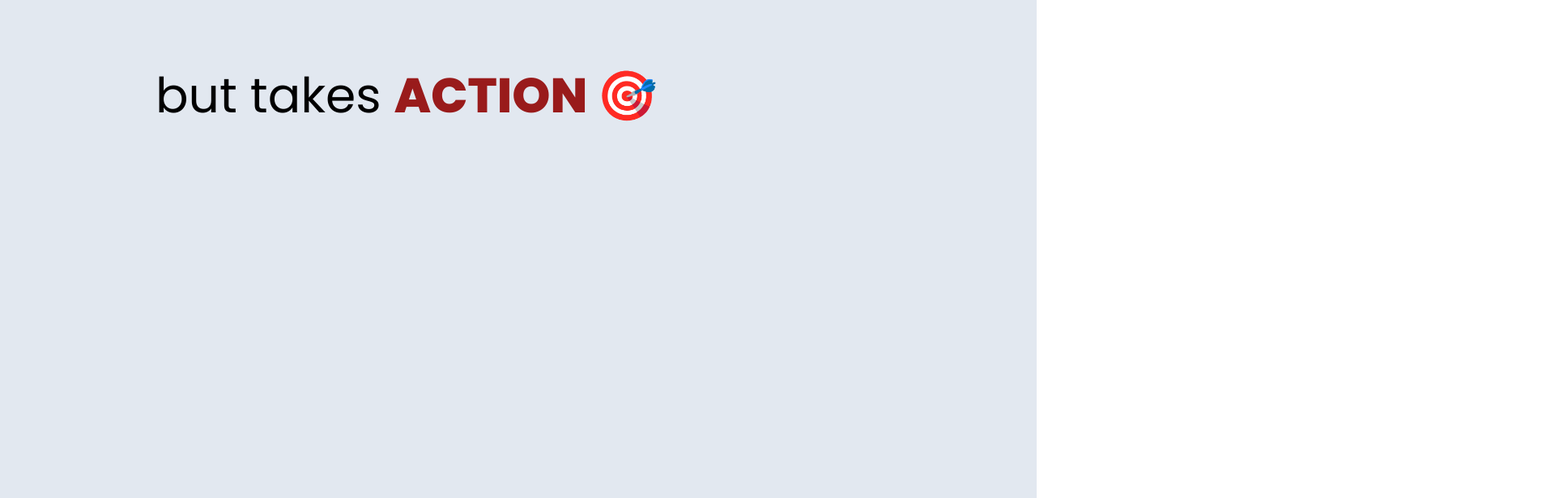
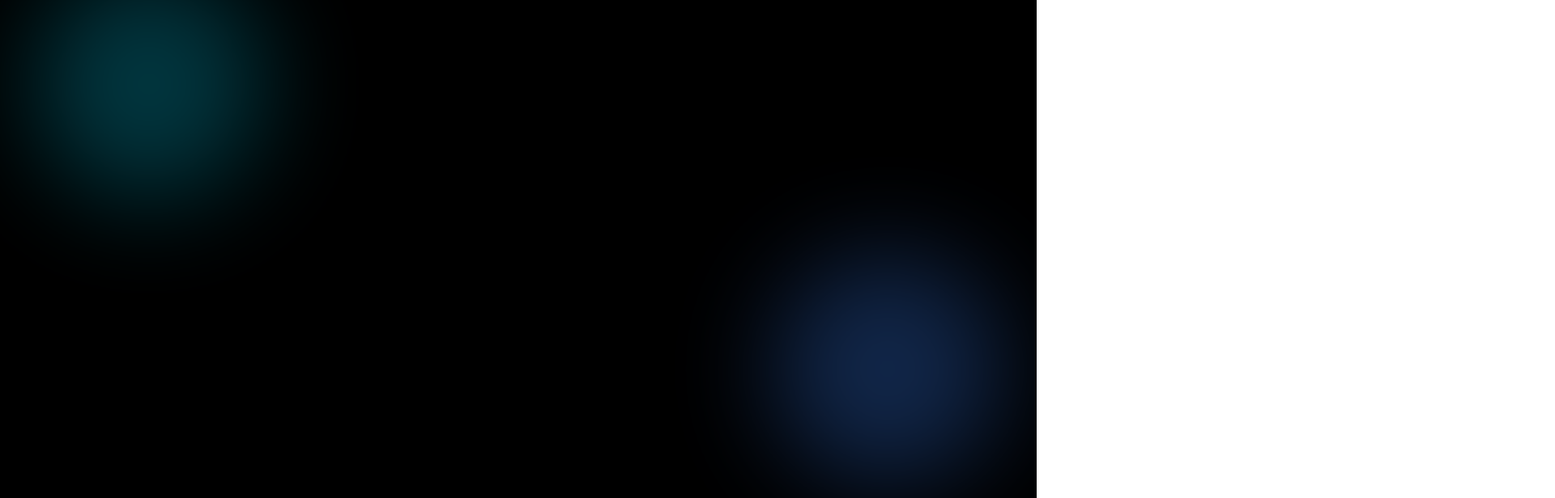
Before and after one commit to bnusmann22/snapAct-web, a React (Vite) app: page / in a window 1280 px wide. Shown: the part 920-1536 px from the top of the page at 81% size, 1920 px wide, since content can reach past the window. Built offline with nearby package versions, Linux system fonts and the light colour scheme; a web font is replaced by a local one; what tailwindcss-filters would draw is missing.

Commit message:
some changes

```diff
--- a/src/components/Features.jsx
+++ b/src/components/Features.jsx
@@ -1,152 +1,283 @@
-import { useGSAP } from '@gsap/react'
-import { gsap } from 'gsap'
-import { ScrollTrigger } from 'gsap/ScrollTrigger'
-import { useRef } from 'react'
+"use client"
 
-import { motion } from 'framer-motion'
+import { useGSAP } from "@gsap/react"
+import { gsap } from "gsap"
+import { ScrollTrigger } from "gsap/ScrollTrigger"
+import { useRef, useEffect, useState } from "react"
 
-const ANIMATION_TIMINGS = {
-  logo: { duration: 0.8 },
-  title: { duration: 1 },
-  subtitle: { delay: 0.3, duration: 0.8 },
-  buttons: { delay: 0.6, duration: 0.8 },
-  languagePane: { delay: 0.8, duration: 0.7 },
-}
-
-
-// Register the ScrollTrigger plugin once
 gsap.registerPlugin(ScrollTrigger)
 
 const features = [
   {
-    title: 'Lightning Fast ⚡',
-    desc: 'Optimized performance with zero lag.',
-    img: 'https://images.unsplash.com/photo-1518770660439-24edd4c5655c?w=600&h=400&fit=crop',
+    title: "Real-Time Insights",
+    subtitle: "AI-Powered Civic Data",
+    desc: "Transform raw civic data into actionable intelligence. Our AI analyzes millions of data points to surface meaningful patterns in community issues.",
+    highlights: ["ML-Driven Analysis", "Instant Processing", "99.9% Accuracy"],
+    icon: "📊",
+    gradient: "from-cyan-500 to-blue-600",
   },
   {
-    title: 'Secure by Default 🛡️',
-    desc: 'End-to-end encryption and privacy first.',
-    img: 'https://images.unsplash.com/photo-1563013544-824ae1b704d3?w=600&h=400&fit=crop',
+    title: "Intelligent Reporting",
+    subtitle: "Smart Report Generation",
+    desc: "Auto-generate comprehensive civic reports with AI-powered insights. Visualize complex data trends with stunning, interactive charts.",
+    highlights: ["Auto-Generated Reports", "Visual Analytics", "One-Click Export"],
+    icon: "📈",
+    gradient: "from-blue-500 to-purple-600",
   },
   {
-    title: 'Beautiful UI ✨',
-    desc: 'Pixel-perfect design that delights.',
-    img: 'https://images.unsplash.com/photo-1498050108023-c5249f4df085?w=600&h=400&fit-crop',
+    title: "Community Impact",
+    subtitle: "Measure What Matters",
+    desc: "Track community engagement and civic impact in real-time. See how initiatives drive change with our predictive impact modeling.",
+    highlights: ["Impact Tracking", "Predictive Models", "Real-Time Updates"],
+    icon: "🎯",
+    gradient: "from-purple-500 to-pink-600",
   },
   {
-    title: 'Always Synced 🔄',
-    desc: 'Real-time updates across all devices.',
-    img: 'https://images.unsplash.com/photo-1518770660439-24edd4c5655c?w=600&h=400&fit=crop',
+    title: "Collaborative Platform",
+    subtitle: "Connect & Engage",
+    desc: "Unite stakeholders around shared civic goals. Seamless collaboration tools powered by AI for better decision-making.",
+    highlights: ["Team Tools", "Smart Notifications", "Instant Sharing"],
+    icon: "🤝",
+    gradient: "from-pink-500 to-red-600",
   },
   {
-    title: 'AI Powered 🧠',
-    desc: 'Smart features that learn from you.',
-    img: 'https://images.unsplash.com/photo-1558655146-9f40138edfeb?w=600&h=400&fit=crop',
+    title: "Predictive Analytics",
+    subtitle: "The Future, Today",
+    desc: "Stay ahead with AI-powered predictions. Forecast civic trends and community needs before they emerge.",
+    highlights: ["Trend Forecasting", "Risk Assessment", "Opportunity Detection"],
+    icon: "🔮",
+    gradient: "from-cyan-500 to-teal-600",
   },
 ]
 
-function Features() {
+export default function FeaturesSection() {
   const sectionRef = useRef(null)
   const containerRef = useRef(null)
+  const titleRef = useRef(null)
+  const [isSmallScreen, setIsSmallScreen] = useState(false)
 
-  // useGSAP is the recommended way to use GSAP in React for automatic cleanup.
+  useEffect(() => {
+    setIsSmallScreen(window.innerWidth < 768)
+    const handleResize = () => setIsSmallScreen(window.innerWidth < 768)
+    window.addEventListener("resize", handleResize)
+    return () => window.removeEventListener("resize", handleResize)
+  }, [])
+
   useGSAP(
     () => {
-      const section = sectionRef.current
+      if (!sectionRef.current || !containerRef.current) return
 
-      // Total width of all feature cards combined
-      // We assume each card is 100vw wide
+      // Only apply horizontal scroll on desktop
+      if (window.innerWidth < 768) {
+        return
+      }
+
       const cardWidth = window.innerWidth
       const totalScrollWidth = cardWidth * features.length
       const distanceToMove = totalScrollWidth - cardWidth
 
-      // The ScrollTrigger length for the pinning effect
-      const pinLength = distanceToMove
-
-      // Pin the section and animate the container horizontally
-      ScrollTrigger.create({
-        trigger: section,
-        start: 'top top',
-        end: `+=${pinLength}`,
-        pin: true,
-        scrub: 1,
-
+      // Intro animation
+      gsap.from(titleRef.current, {
+        scrollTrigger: {
+          trigger: sectionRef.current,
+          start: "top center",
+          end: "center center",
+          scrub: 1,
+          markers: false,
+        },
+        opacity: 0,
+        y: 100,
+        duration: 1,
       })
 
+      // Horizontal scroll with smooth easing
       gsap.to(containerRef.current, {
         x: -distanceToMove,
-        ease: 'none',
+        ease: "none",
         scrollTrigger: {
-          trigger: section,
-          start: 'top top',
-          end: `+=${pinLength}`,
-          scrub: 1,
+          trigger: sectionRef.current,
+          start: "top top",
+          end: `+=${distanceToMove * 1.2}`,
+          scrub: 1.2,
+          pin: true,
           invalidateOnRefresh: true,
+          markers: false,
         },
       })
+
+      // Stagger animation for individual cards
+      gsap.utils.toArray(".feature-card").forEach((card, index) => {
+        gsap.from(card, {
+          scrollTrigger: {
+            trigger: card,
+            start: "left center",
+            end: "center center",
+            scrub: 1,
+            markers: false,
+          },
+          opacity: 0,
+          scale: 0.8,
+          rotationY: 45,
+          duration: 0.8,
+        })
+      })
+
+      // Parallax effect on feature images
+      gsap.utils.toArray(".feature-image").forEach((image) => {
+        gsap.to(image, {
+          scrollTrigger: {
+            trigger: image,
+            start: "left center",
+            end: "right center",
+            scrub: 1,
+            markers: false,
+          },
+          scale: 1.1,
+          rotationZ: 5,
+          duration: 1,
+        })
+      })
     },
-    { scope: sectionRef, dependencies: [features.length] }
-  ) // Scope and dependencies for useGSAP
+    { scope: sectionRef, dependencies: [features.length, isSmallScreen] },
+  )
 
   return (
-    <>
-      {/* 1. Introductory Content */}
+    <section ref={sectionRef} className="relative w-full bg-black">
+      {/* Hero Section */}
+      <div className="relative h-screen flex flex-col items-center justify-center overflow-hidden px-4">
+        <div className="absolute inset-0 opacity-30">
+          <div className="absolute top-20 left-10 w-72 h-72 bg-cyan-500 rounded-full mix-blend-screen filter blur-3xl animate-pulse"></div>
+          <div className="absolute bottom-20 right-10 w-72 h-72 bg-blue-500 rounded-full mix-blend-screen filter blur-3xl animate-pulse animation-delay-2000"></div>
+        </div>
 
+        <div ref={titleRef} className="relative z-10 text-center space-y-6 max-w-3xl">
+          <div className="inline-block px-4 py-2 rounded-full bg-cyan-500/10 border border-cyan-500/30 mb-6">
+            <p className="text-sm font-semibold text-cyan-400 uppercase tracking-wider">Powered by AI</p>
+          </div>
 
-      {/* 2. Horizontal Scroll Section - The container that gets pinned */}
-      <section
-        ref={sectionRef}
-        className="w-full h-screen relative overflow-hidden bg-slate-200"
-      >
+          <h1 className="text-5xl md:text-7xl font-bold text-white leading-tight">
+            Features That{" "}
+            <span className="bg-gradient-to-r from-cyan-400 to-blue-500 bg-clip-text text-transparent">Transform</span>{" "}
+            Civic Engagement
+          </h1>
 
-          <div
-            ref={containerRef}
-            className="flex h-full"
-            // Set the total width to accommodate all cards side-by-side (e.g., 5 cards = 500vw)
-            style={{ width: `${features.length * 100}vw` }}
-          >
-            <div className="p-48 bg-slate-200 mr-[600px]">
-            <motion.p
-              className="mt-4 text-lgx font-sans md:text-6xl text-black whitespace-nowrap "
+          <p className="text-lg md:text-xl text-gray-400 leading-relaxed">
+            Experience the future of civic technology. AI-driven insights that empower communities to take meaningful
+            action.
+          </p>
+
+          <div className="pt-4">
+            <p className="text-sm text-gray-500 animate-bounce">↓ Scroll to explore →</p>
+          </div>
+        </div>
+      </div>
+
+      {/* Horizontal Scroll Section - Desktop */}
+      <div className="hidden md:block relative w-full h-screen">
+        <div ref={containerRef} className="flex h-full" style={{ width: `${features.length * 100}vw` }}>
+          {features.map((feature, index) => (
+            <div
+              key={index}
+              className="feature-card w-screen flex-shrink-0 h-full flex items-center justify-center px-8 md:px-16 relative overflow-hidden"
             >
-              {/* Subtitle text is now a single string from translations */}
-              <motion.span >but takes </motion.span>
+              {/* Background gradient blob */}
+              <div className={`absolute inset-0 opacity-10 bg-gradient-to-br ${feature.gradient}`}></div>
 
-              <motion.span
-                className=" md:text-6xl  font-extrabold text-red-800 "
-              >
-              ACTION {"   "} 🎯
-              </motion.span>
-            </motion.p>
-          </div>
-          {features.map((feature, i) => (
-            // Each card takes up 100vw
-            <div
-              key={i}
-              className="w-screen flex-shrink-0 flex items-center justify-center p-10 relative  bg-black text-white"
-            >
-              <div className="max-w-4xl grid grid-cols-1 md:grid-cols-2 gap-10 items-center">
-                {/* Text Content */}
-                <div className="space-y-4 z-10">
-                  <h2 className="text-5xl font-extrabold">{feature.title}</h2>
-                  <p className="text-xl text-gray-300">{feature.desc}</p>
+              <div className="relative z-10 max-w-5xl grid grid-cols-1 md:grid-cols-2 gap-12 items-center">
+                {/* Content */}
+                <div className="space-y-8">
+                  <div>
+                    <div className="text-5xl mb-4">{feature.icon}</div>
+                    <p className="text-cyan-400 text-sm font-semibold uppercase tracking-widest mb-2">
+                      {feature.subtitle}
+                    </p>
+                    <h2 className="text-4xl md:text-5xl font-bold text-white leading-tight">{feature.title}</h2>
+                  </div>
+
+                  <p className="text-lg text-gray-300 leading-relaxed">{feature.desc}</p>
+
+                  <div className="space-y-3 pt-4">
+                    {feature.highlights.map((highlight, i) => (
+                      <div key={i} className="flex items-center gap-3">
+                        <div className="w-2 h-2 rounded-full bg-cyan-400"></div>
+                        <span className="text-gray-300">{highlight}</span>
+                      </div>
+                    ))}
+                  </div>
                 </div>
 
-                {/* Image Content */}
-                <div className="w-full h-80 rounded-xl overflow-hidden shadow-2xl">
-                  <img
-                    src={feature.img}
-                    alt={feature.title}
-                    className="w-full h-full object-cover"
-                  />
+                {/* Feature Image */}
+                <div className="feature-image relative h-80 md:h-96 rounded-2xl overflow-hidden shadow-2xl border border-cyan-500/20">
+                  <div className={`absolute inset-0 bg-gradient-to-br ${feature.gradient} opacity-50`}></div>
+                  <div className="absolute inset-0 flex items-center justify-center">
+                    <div className="text-8xl opacity-20">{feature.icon}</div>
+                  </div>
+                  {/* Grid overlay */}
+                  <div className="absolute inset-0 opacity-10">
+                    <svg width="100%" height="100%" xmlns="http://www.w3.org/2000/svg">
+                      <defs>
+                        <pattern id="grid" width="20" height="20" patternUnits="userSpaceOnUse">
+                          <path d="M 20 0 L 0 0 0 20" fill="none" stroke="white" strokeWidth="0.5" />
+                        </pattern>
+                      </defs>
+                      <rect width="100%" height="100%" fill="url(#grid)" />
+                    </svg>
+                  </div>
                 </div>
               </div>
             </div>
           ))}
         </div>
-      </section>
-    </>
+      </div>
+
+      {/* Mobile Version - Vertical Scroll */}
+      <div className="md:hidden w-full bg-black py-12">
+        {features.map((feature, index) => (
+          <div
+            key={index}
+            className="feature-card min-h-screen flex items-center justify-center px-4 py-20 relative overflow-hidden border-t border-cyan-500/10"
+          >
+            <div className={`absolute inset-0 opacity-5 bg-gradient-to-br ${feature.gradient}`}></div>
+
+            <div className="relative z-10 space-y-8 w-full max-w-md">
+              <div>
+                <div className="text-5xl mb-4">{feature.icon}</div>
+                <p className="text-cyan-400 text-sm font-semibold uppercase tracking-widest mb-2">{feature.subtitle}</p>
+                <h2 className="text-3xl font-bold text-white leading-tight">{feature.title}</h2>
+              </div>
+
+              <p className="text-base text-gray-300 leading-relaxed">{feature.desc}</p>
+
+              <div className="feature-image relative h-72 rounded-2xl overflow-hidden shadow-2xl border border-cyan-500/20">
+                <div className={`absolute inset-0 bg-gradient-to-br ${feature.gradient} opacity-50`}></div>
+                <div className="absolute inset-0 flex items-center justify-center">
+                  <div className="text-7xl opacity-20">{feature.icon}</div>
+                </div>
+              </div>
+
+              <div className="space-y-3 pt-4">
+                {feature.highlights.map((highlight, i) => (
+                  <div key={i} className="flex items-center gap-3">
+                    <div className="w-2 h-2 rounded-full bg-cyan-400"></div>
+                    <span className="text-gray-300 text-sm">{highlight}</span>
+                  </div>
+                ))}
+              </div>
+            </div>
+          </div>
+        ))}
+      </div>
+
+      {/* CTA Section */}
+      <div className="relative w-full py-20 px-4 bg-gradient-to-b from-black to-cyan-950/10">
+        <div className="max-w-2xl mx-auto text-center space-y-6">
+          <h2 className="text-4xl md:text-5xl font-bold text-white">Ready to Transform Civic Engagement?</h2>
+          <p className="text-gray-400 text-lg">Join forward-thinking communities using Snapact to drive real change.</p>
+          <button className="mt-8 px-8 py-4 rounded-full bg-gradient-to-r from-cyan-500 to-blue-600 text-white font-semibold hover:shadow-lg hover:shadow-cyan-500/50 transition-all duration-300">
+            Get Started Today →
+          </button>
+        </div>
+      </div>
+    </section>
   )
 }
-
-export default Features
--- a/src/index.css
+++ b/src/index.css
@@ -3,6 +3,7 @@
 @tailwind base;
 @tailwind components;
 @tailwind utilities;
+
 
 :root {
   font-family: system-ui, Avenir, Helvetica, Arial, sans-serif;
@@ -16,13 +17,104 @@
   text-rendering: optimizeLegibility;
   -webkit-font-smoothing: antialiased;
   -moz-osx-font-smoothing: grayscale;
+  --background: oklch(0.08 0 0);
+  --foreground: oklch(0.98 0 0);
+  --card: oklch(0.12 0 0);
+  --card-foreground: oklch(0.98 0 0);
+  --popover: oklch(0.08 0 0);
+  --popover-foreground: oklch(0.98 0 0);
+  --primary: oklch(0.5 0.2 259);
+  --primary-foreground: oklch(0.98 0 0);
+  --secondary: oklch(0.12 0 0);
+  --secondary-foreground: oklch(0.98 0 0);
+  --muted: oklch(0.25 0 0);
+  --muted-foreground: oklch(0.75 0 0);
+  --accent: oklch(0.65 0.21 263);
+  --accent-foreground: oklch(0.08 0 0);
+  --destructive: oklch(0.577 0.245 27.325);
+  --destructive-foreground: oklch(0.577 0.245 27.325);
+  --border: oklch(0.2 0 0);
+  --input: oklch(0.15 0 0);
+  --ring: oklch(0.65 0.21 263);
+  --chart-1: oklch(0.65 0.21 263);
+  --chart-2: oklch(0.6 0.25 280);
+  --chart-3: oklch(0.5 0.2 320);
+  --chart-4: oklch(0.55 0.22 290);
+  --chart-5: oklch(0.45 0.18 310);
+  --radius: 0.625rem;
+  --sidebar: oklch(0.12 0 0);
+  --sidebar-foreground: oklch(0.98 0 0);
+  --sidebar-primary: oklch(0.5 0.2 259);
+  --sidebar-primary-foreground: oklch(0.98 0 0);
+  --sidebar-accent: oklch(0.12 0 0);
+  --sidebar-accent-foreground: oklch(0.98 0 0);
+  --sidebar-border: oklch(0.2 0 0);
+  --sidebar-ring: oklch(0.65 0.21 263);
 }
 
-@keyframes animateText{
-  from{
+.dark {
+  --background: oklch(0.08 0 0);
+  --foreground: oklch(0.98 0 0);
+  --card: oklch(0.12 0 0);
+  --card-foreground: oklch(0.98 0 0);
+  --popover: oklch(0.08 0 0);
+  --popover-foreground: oklch(0.98 0 0);
+  --primary: oklch(0.5 0.2 259);
+  --primary-foreground: oklch(0.98 0 0);
+  --secondary: oklch(0.12 0 0);
+  --secondary-foreground: oklch(0.98 0 0);
+  --muted: oklch(0.25 0 0);
+  --muted-foreground: oklch(0.75 0 0);
+  --accent: oklch(0.65 0.21 263);
+  --accent-foreground: oklch(0.08 0 0);
+  --destructive: oklch(0.396 0.141 25.723);
+  --destructive-foreground: oklch(0.637 0.237 25.331);
+  --border: oklch(0.2 0 0);
+  --input: oklch(0.15 0 0);
+  --ring: oklch(0.65 0.21 263);
+  --chart-1: oklch(0.65 0.21 263);
+  --chart-2: oklch(0.6 0.25 280);
+  --chart-3: oklch(0.5 0.2 320);
+  --chart-4: oklch(0.55 0.22 290);
+  --chart-5: oklch(0.45 0.18 310);
+  --sidebar: oklch(0.12 0 0);
+  --sidebar-foreground: oklch(0.98 0 0);
+  --sidebar-primary: oklch(0.5 0.2 259);
+  --sidebar-primary-foreground: oklch(0.98 0 0);
+  --sidebar-accent: oklch(0.12 0 0);
+  --sidebar-accent-foreground: oklch(0.98 0 0);
+  --sidebar-border: oklch(0.2 0 0);
+  --sidebar-ring: oklch(0.65 0.21 263);
+}
 
+
+
+
+/* Custom animations for smooth scrollytelling */
+@keyframes float {
+  0%,
+  100% {
+    transform: translateY(0px);
   }
-  to{
-
+  50% {
+    transform: translateY(-20px);
   }
 }
+
+@keyframes pulse-glow {
+  0%,
+  100% {
+    opacity: 1;
+  }
+  50% {
+    opacity: 0.5;
+  }
+}
+
+.animate-pulse {
+  animation: pulse-glow 3s cubic-bezier(0.4, 0, 0.6, 1) infinite;
+}
+
+.animation-delay-2000 {
+  animation-delay: 2s;
+}
```
